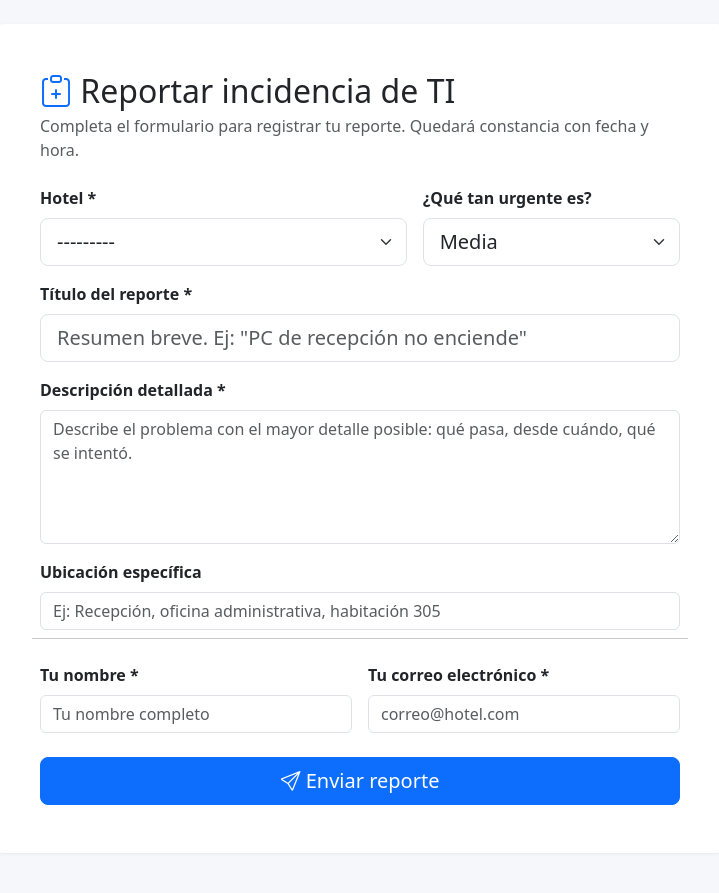
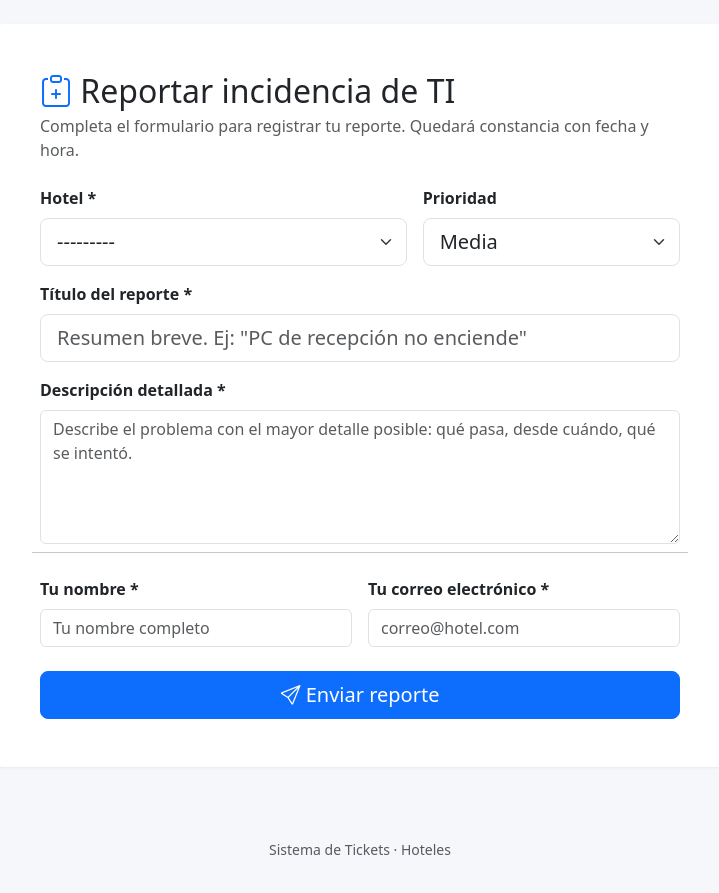
Before and after one commit to ITCRC1/hoteltickets, a Django app: page / in a window 1280 px wide. Shown: the part 56-949 px from the top of the page, without its empty margins (280-999 px from the left). After the commit the page ends 911 px from the top, so only its background shows below. Run offline with Django 5.2, Linux system fonts and the light colour scheme; data that the repository does not hold is empty.

Commit message:
Add Hotel.oficina and remove ubicacion_especifica
Adds a new Hotel.oficina CharField and sets a verbose name for ubicacion, with a corresponding migration. Removes the ubicacion_especifica field from the public Ticket form, its widget/label, and from the ticket_publico template and admin fieldset. Updates admin to display and search by oficina. Also removes the 'urgente' prioridad choice and its badge color mapping, and adjusts the prioridad label text in the public form.

```diff
--- a/templates/tickets/ticket_publico.html
+++ b/templates/tickets/ticket_publico.html
@@ -45,11 +45,6 @@
                             {% if form.descripcion.errors %}<div class="text-danger small">{{ form.descripcion.errors|join:", " }}</div>{% endif %}
                         </div>
 
-                        <div class="col-12">
-                            <label class="form-label fw-bold">{{ form.ubicacion_especifica.label }}</label>
-                            {{ form.ubicacion_especifica }}
-                        </div>
-
                         <hr class="my-2">
 
                         <div class="col-md-6">
--- a/tickets/forms.py
+++ b/tickets/forms.py
@@ -25,7 +25,6 @@ class TicketPublicoForm(forms.ModelForm):
             # 'categoria',   # ← oculto temporalmente (ver nota arriba)
             'prioridad',
             'titulo', 'descripcion',
-            'ubicacion_especifica',
             'solicitante_nombre', 'solicitante_email',
         ]
         widgets = {
@@ -41,10 +40,6 @@ class TicketPublicoForm(forms.ModelForm):
                 'rows': 5,
                 'placeholder': 'Describe el problema con el mayor detalle posible: qué pasa, desde cuándo, qué se intentó.',
             }),
-            'ubicacion_especifica': forms.TextInput(attrs={
-                'class': 'form-control',
-                'placeholder': 'Ej: Recepción, oficina administrativa, habitación 305',
-            }),
             'solicitante_nombre': forms.TextInput(attrs={
                 'class': 'form-control',
                 'placeholder': 'Tu nombre completo',
@@ -57,10 +52,9 @@ class TicketPublicoForm(forms.ModelForm):
         labels = {
             'titulo': 'Título del reporte',
             'descripcion': 'Descripción detallada',
-            'ubicacion_especifica': 'Ubicación específica',
             'solicitante_nombre': 'Tu nombre',
             'solicitante_email': 'Tu correo electrónico',
-            'prioridad': '¿Qué tan urgente es?',
+            'prioridad': 'Prioridad',
         }
 
     def __init__(self, *args, **kwargs):
--- a/tickets/models.py
+++ b/tickets/models.py
@@ -15,7 +15,8 @@ from django.utils import timezone
 class Hotel(models.Model):
     """Cada propiedad/hotel del grupo."""
     nombre = models.CharField(max_length=100, unique=True)
-    ubicacion = models.CharField(max_length=200, blank=True)
+    ubicacion = models.CharField('Ubicación', max_length=200, blank=True)
+    oficina = models.CharField('Oficina', max_length=100, blank=True)
     contacto_principal = models.CharField(max_length=100, blank=True)
     telefono = models.CharField(max_length=30, blank=True)
     activo = models.BooleanField(default=True)
@@ -57,7 +58,6 @@ class Ticket(models.Model):
         ('baja', 'Baja'),
         ('media', 'Media'),
         ('alta', 'Alta'),
-        ('urgente', 'Urgente'),
     ]
     ESTADO_CHOICES = [
         ('abierto', 'Abierto'),
@@ -70,7 +70,6 @@ class Ticket(models.Model):
         'baja': 'secondary',
         'media': 'info',
         'alta': 'warning',
-        'urgente': 'danger',
     }
     ESTADO_COLORES = {
         'abierto': 'primary',
```
Also changed, not shown: tickets/admin.py (+4 -4 lines), tickets/migrations/0002_hotel_oficina.py (added).
